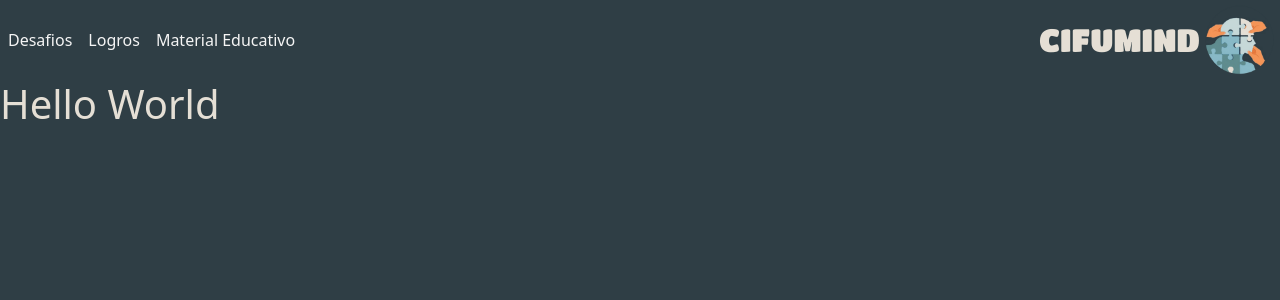
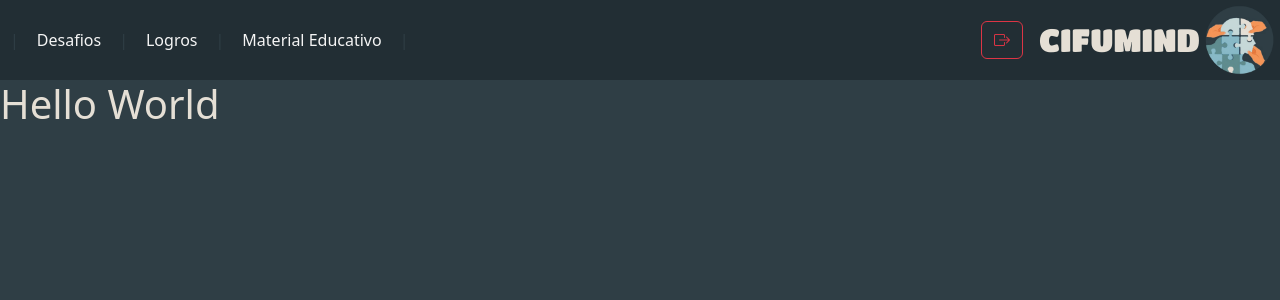
Before and after one commit to LorenzoRD2003/HackITBA2024, a Django app: page /app/info/ in a window 1280 px wide. Shown: the top 300 px of the page. Run offline with Django 5.2, Linux system fonts and the light colour scheme; the visitor is signed in with stand-in values (Sample User, id 1).

Commit message:
Actualizo topnav y styles

```diff
--- a/hackitba_2024/exercises/static/css/header.css
+++ b/hackitba_2024/exercises/static/css/header.css
@@ -1,6 +1,6 @@
 @import url('https://fonts.googleapis.com/css2?family=Titan+One&display=swap');
 
-*{
+body {
     background: #2f3e45;
     color: #e5dfd5;
   }
@@ -21,4 +21,19 @@
 
 .nav-link {
   color: whitesmoke;
+
 }
+
+.nav-separator {
+  display: flex;
+  align-items: center;
+}
+.nav-separator::after {
+  content: '|';
+  padding: 0 10px;
+  color: #2f3e45; /* Adjust color as needed */
+}
+
+header {
+  background-color: #222e34;
+}
--- a/hackitba_2024/exercises/templates/base.html
+++ b/hackitba_2024/exercises/templates/base.html
@@ -7,6 +7,7 @@
     <link rel="icon" type="image/svg+xml" href="{% static 'img/1.png' %}" />
     <title>{% block title %}{% endblock %}</title>
 
+    <link rel="stylesheet" href="https://cdn.jsdelivr.net/npm/bootstrap-icons@1.11.3/font/bootstrap-icons.min.css">
     <link href="https://cdn.jsdelivr.net/npm/bootstrap@5.3.3/dist/css/bootstrap.min.css" rel="stylesheet" integrity="sha384-QWTKZyjpPEjISv5WaRU9OFeRpok6YctnYmDr5pNlyT2bRjXh0JMhjY6hW+ALEwIH" crossorigin="anonymous">
     <link rel="stylesheet" href="{% static 'css/header.css' %}">
 
@@ -16,13 +17,20 @@
     <header>
         <div class="d-flex flex-wrap align-items-center justify-content-center justify-content-lg-start">
           <ul class="nav col-12 col-lg-auto me-lg-auto mb-2 justify-content-center mb-md-0">
+            <li class="nav-separator"></li>
             <li><a href="{% url 'exercises' %}" class="nav-link px-2">Desafios</a></li>
+            <li class="nav-separator"></li>
             <li><a href="{% url 'achievements' %}" class="nav-link px-2">Logros</a></li>
+            <li class="nav-separator"></li>
             <li><a href="{% url 'info' %}" class="nav-link px-2">Material Educativo</a></li>
+            <li class="nav-separator"></li>
           </ul>
 
 
           <div class="d-flex align-items-center">
+            <a href="{% url 'logout' %}" class="btn btn-outline-danger">
+              <i class="bi bi-box-arrow-right"></i></a>
+              <div class="me-3"></div>
             <a href="#" class="d-block link-dark text-decoration-none">
               <a class="logo">CIFUMIND</a>
               <img src= {% static "img/2.png" %}  width="80" height="80">
--- a/hackitba_2024/exercises/views.py
+++ b/hackitba_2024/exercises/views.py
@@ -6,7 +6,7 @@ from .models import *
 
 class InfoView(LoginRequiredMixin, View):
     def get(self, request):
-        return render(request, 'view.html')
+        return render(request, 'info.html')
 
 
 class ExerciseView(LoginRequiredMixin, View):
--- a/hackitba_2024/user_auth/urls.py
+++ b/hackitba_2024/user_auth/urls.py
@@ -1,9 +1,10 @@
 from django.urls import path, include
 from django.contrib import admin
 
-from .views import CustomLoginView, CustomRegisterView
+from .views import *
 
 urlpatterns = [
      path('', CustomLoginView.as_view(), name='login'),
-     path('register/', CustomRegisterView.as_view(), name='register')
+     path('register/', CustomRegisterView.as_view(), name='register'),
+     path('logout/', LogoutView.as_view(), name='logout'),
 ]
```
Also changed, not shown: hackitba_2024/user_auth/views.py (+8 -2 lines), hackitba_2024/exercises/templates/info.html (renamed from hackitba_2024/exercises/templates/view.html).
